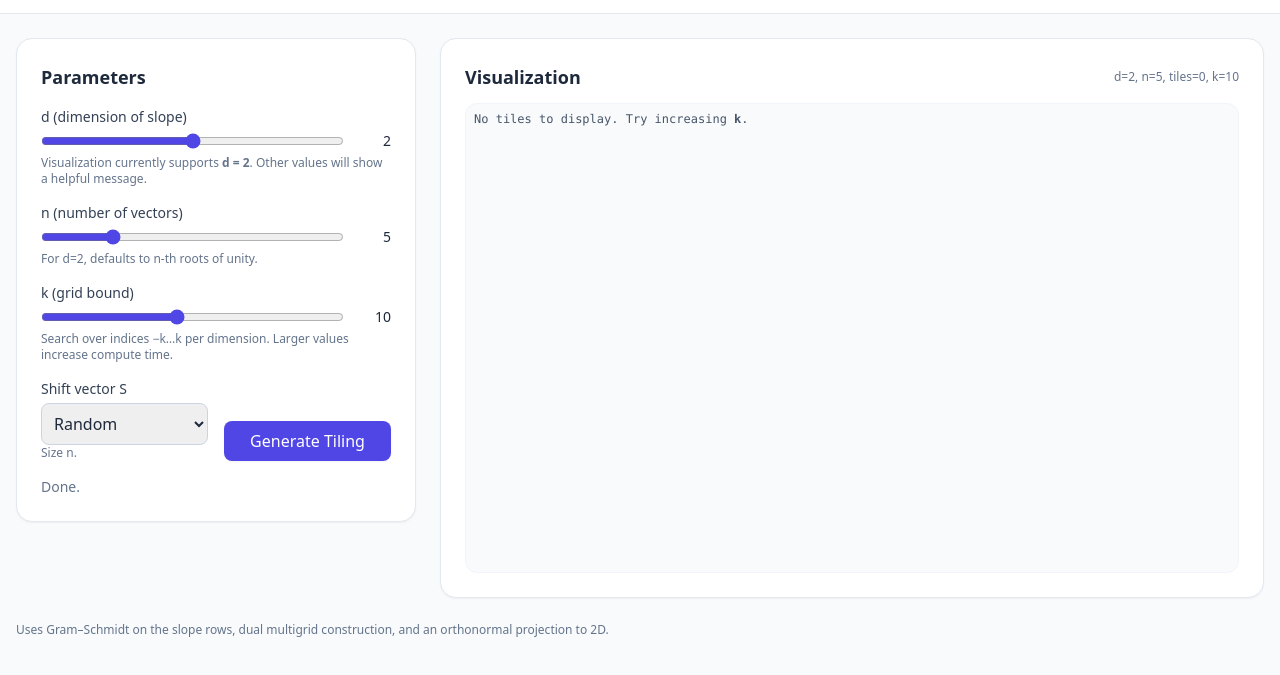
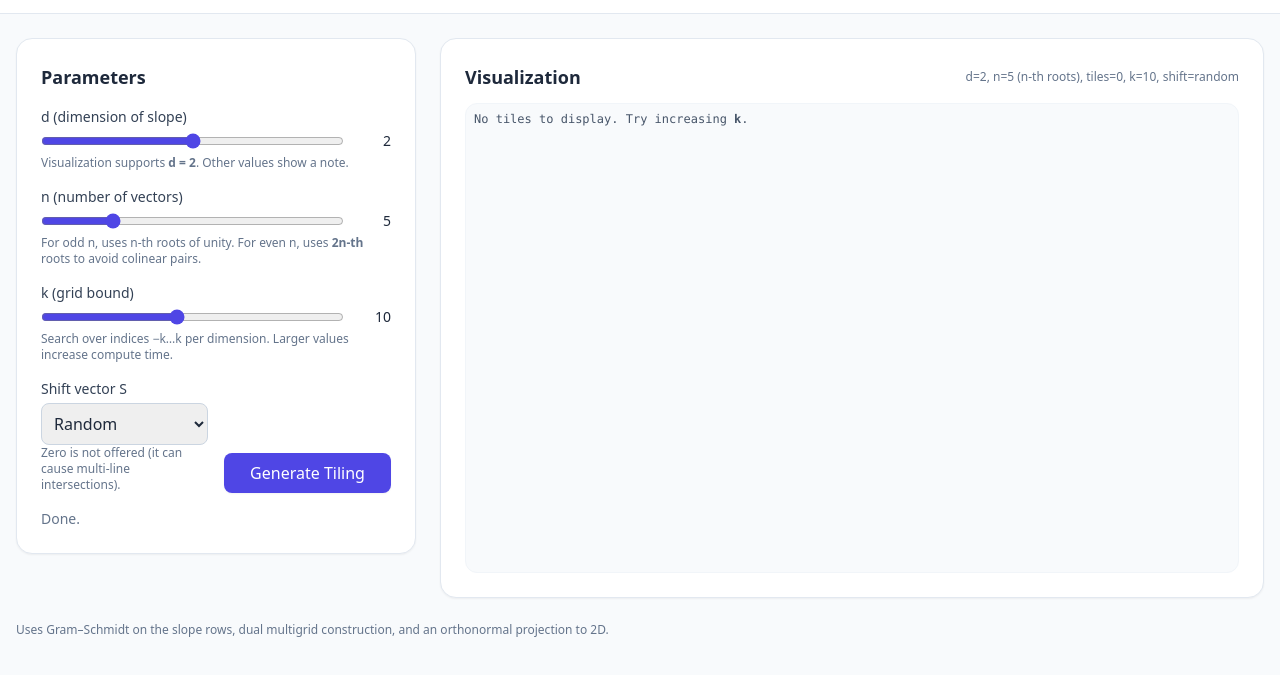
Before and after one commit to arielelkin/ferniquilt, a plain HTML site: page index.html in a window 1280 px wide. Shown: the part 51-726 px from the top of the page. Drawn offline with nearby package versions, Linux system fonts and the light colour scheme.

Commit message:
racines n-eme

```diff
--- a/index.html
+++ b/index.html
@@ -9,10 +9,7 @@
   <script src="https://cdn.tailwindcss.com"></script>
 
   <!-- numeric.js (linear algebra) -->
-  <script src="https://cdnjs.cloudflare.com/ajax/libs/numeric/1.2.6/numeric.min.js"
-  integrity="sha512-BK/c8SKG4PMGMg8wo/56FdGMkgQFJgFl8rnVdF1wqIZW73Vw6M/Tde9GmwibV8MoBSBJcwurXGg6B9yvd/Fvcw=="
-  crossorigin="anonymous" referrerpolicy="no-referrer"></script>
-
+  <script src="https://cdnjs.cloudflare.com/ajax/libs/numeric/1.2.6/numeric.min.js"></script>
 
   <link rel="stylesheet" href="./style.css" />
 </head>
@@ -37,7 +34,7 @@
             <input id="dDim" type="range" min="1" max="3" value="2" class="w-full accent-indigo-600" />
             <span id="dLabel" class="w-10 text-right text-sm tabular-nums">2</span>
           </div>
-          <p class="text-xs text-slate-500">Visualization currently supports <b>d = 2</b>. Other values will show a helpful message.</p>
+          <p class="text-xs text-slate-500">Visualization supports <b>d = 2</b>. Other values show a note.</p>
         </div>
 
         <!-- n slider -->
@@ -47,7 +44,9 @@
             <input id="nCols" type="range" min="3" max="12" value="5" class="w-full accent-indigo-600" />
             <span id="nLabel" class="w-10 text-right text-sm tabular-nums">5</span>
           </div>
-          <p class="text-xs text-slate-500">For d=2, defaults to n-th roots of unity.</p>
+          <p class="text-xs text-slate-500">
+            For odd n, uses n-th roots of unity. For even n, uses <b>2n-th</b> roots to avoid colinear pairs.
+          </p>
         </div>
 
         <!-- k slider -->
@@ -66,9 +65,9 @@
             <label for="seedShift" class="block text-sm font-medium text-slate-700">Shift vector S</label>
             <select id="seedShift" class="mt-1 w-full rounded-lg border border-slate-300 p-2 focus:outline-none focus:ring-2 focus:ring-indigo-500">
               <option value="random">Random</option>
-              <option value="zero">Zero</option>
+              <option value="symmetric">Symmetric (1/n if odd, 1/(2n) if even)</option>
             </select>
-            <p class="text-xs text-slate-500">Size n.</p>
+            <p class="text-xs text-slate-500">Zero is not offered (it can cause multi-line intersections).</p>
           </div>
           <div class="flex items-end">
             <button id="btnGenerate" class="btn-primary inline-flex items-center gap-2 w-full justify-center">
--- a/tiler.js
+++ b/tiler.js
@@ -1,4 +1,4 @@
-/* Aperiodic Tiler — Cut & Project (slider UI)
+/* Aperiodic Tiler — Cut & Project (with Thomas’s fixes)
  * numeric.js required (loaded in index.html)
  * All logic is client-side.
  */
@@ -8,11 +8,6 @@ function dot(a, b) { let s = 0; for (let i = 0; i < a.length; i++) s += a[i] * b
 function sub(a, b) { return a.map((v, i) => v - b[i]); }
 function scale(a, s) { return a.map(v => v * s); }
 function norm(a) { return Math.sqrt(dot(a, a)); }
-function eye(n) {
-  const I = Array.from({ length: n }, () => Array(n).fill(0));
-  for (let i = 0; i < n; i++) I[i][i] = 1;
-  return I;
-}
 function inv(M) { return numeric.inv(M); }
 function mulMV(M, v) { return numeric.dot(M, v); }
 
@@ -171,16 +166,30 @@ function draw_tiling(T, A, container) {
   container.innerHTML = svg;
 }
 
-// ---------- Slope generation ----------
+// ---------- Slope & Shift generation (Thomas’s rules) ----------
+
+// For odd n: use n-th roots (angles 2πk/n).
+// For even n: use 2n-th roots and take the first n (angles 2πk/(2n), k=0..n-1).
 function generateSlopeE(n, d) {
+  const m = (n % 2 === 0) ? 2 * n : n;  // modulus for roots
   const rows = Array.from({ length: d }, () => Array(n).fill(0));
   for (let k = 0; k < n; k++) {
-    const th = (2 * Math.PI * k) / n;
+    const th = (2 * Math.PI * k) / m;
     if (d >= 1) rows[0][k] = Math.cos(th);
     if (d >= 2) rows[1][k] = Math.sin(th);
-    if (d >= 3) rows[2][k] = Math.cos(2 * th);
+    if (d >= 3) rows[2][k] = Math.cos(2 * th); // simple extra harmonic
   }
   return rows;
+}
+
+// Shift: never 0. Symmetric shift is 1/n (odd) or 1/(2n) (even). Otherwise random.
+function makeShift(n, mode) {
+  if (mode === 'symmetric') {
+    const s = (n % 2 === 1) ? (1 / n) : (1 / (2 * n));
+    return Array(n).fill(s);
+  }
+  // random
+  return Array.from({ length: n }, () => Math.random());
 }
 
 // ---------- Wiring ----------
@@ -213,29 +222,29 @@ function generate() {
 
     if (n < d) throw new Error('Require n ≥ d.');
     if (d !== 2) {
-      els.viz().innerHTML = `<div class="hint">This demo currently visualizes only <b>d = 2</b>. Set d=2 and click “Generate”.</div>`;
+      els.viz().innerHTML = `<div class="hint">This demo visualizes only <b>d = 2</b>. Set d=2 and click “Generate”.</div>`;
       els.meta().textContent = `d=${d}, n=${n}, k=${k}`;
       setStatus('Ready (set d=2 to visualize).');
       return;
     }
 
-    setStatus('Building slope E…');
-    const E = generateSlopeE(n, d);
+    setStatus('Building slope E (roots rule)…');
+    const E = generateSlopeE(n, d); // d×n, even n uses 2n-th roots
 
     setStatus('Computing multigrid G…');
-    const G = generators_to_grid(E);
+    const G = generators_to_grid(E); // n×d
 
     setStatus('Generating dual tiling…');
-    const S = (shiftMode === 'zero') ? Array(n).fill(0) : null;
+    const S = makeShift(n, shiftMode); // never zero; symmetric or random
     const T = dual(G, S, k);
 
     setStatus('Building projection…');
-    const A = orthogonal_projection(E);
+    const A = orthogonal_projection(E); // 2×n
 
     setStatus('Drawing…');
     draw_tiling(T, A, els.viz());
 
-    els.meta().textContent = `d=2, n=${n}, tiles=${T.length}, k=${k}`;
+    els.meta().textContent = `d=2, n=${n} (${n % 2 === 0 ? '2n-th roots' : 'n-th roots'}), tiles=${T.length}, k=${k}, shift=${shiftMode}`;
     setStatus('Done.');
   } catch (err) {
     console.error(err);
```
